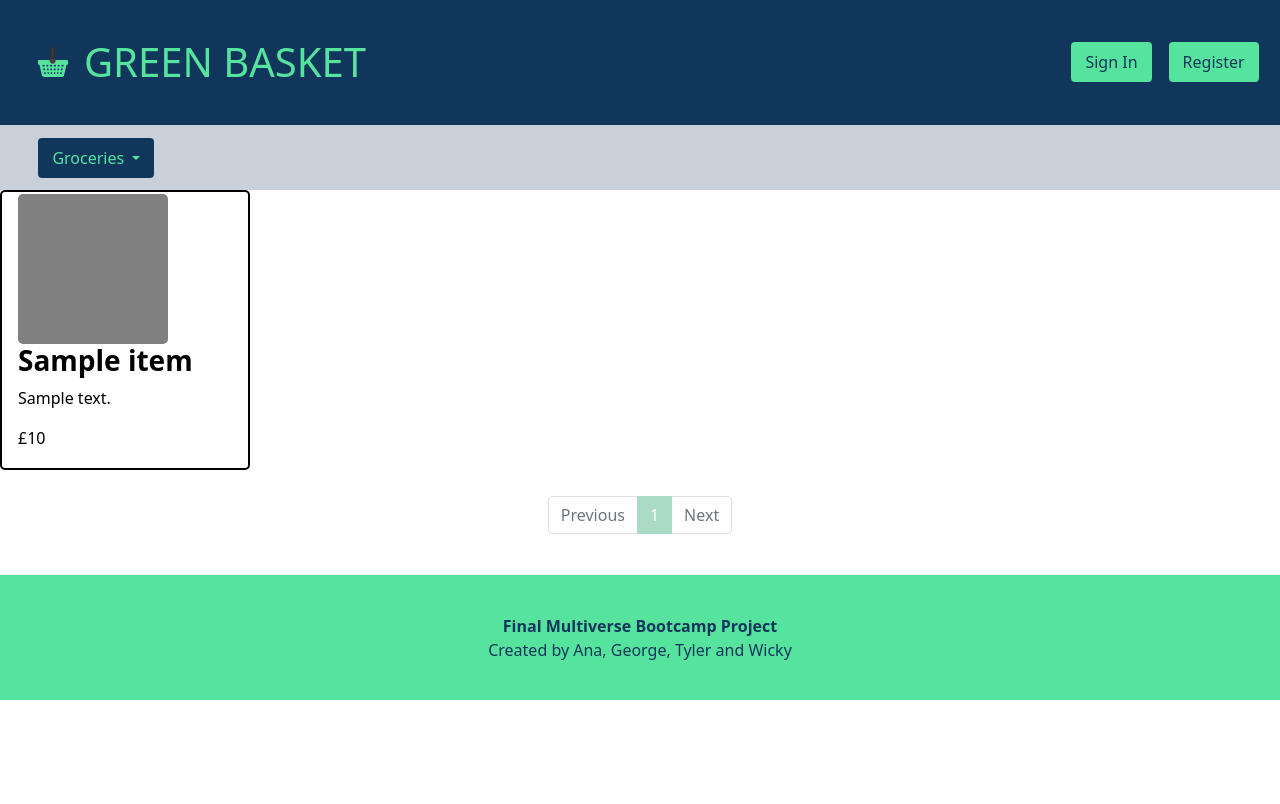
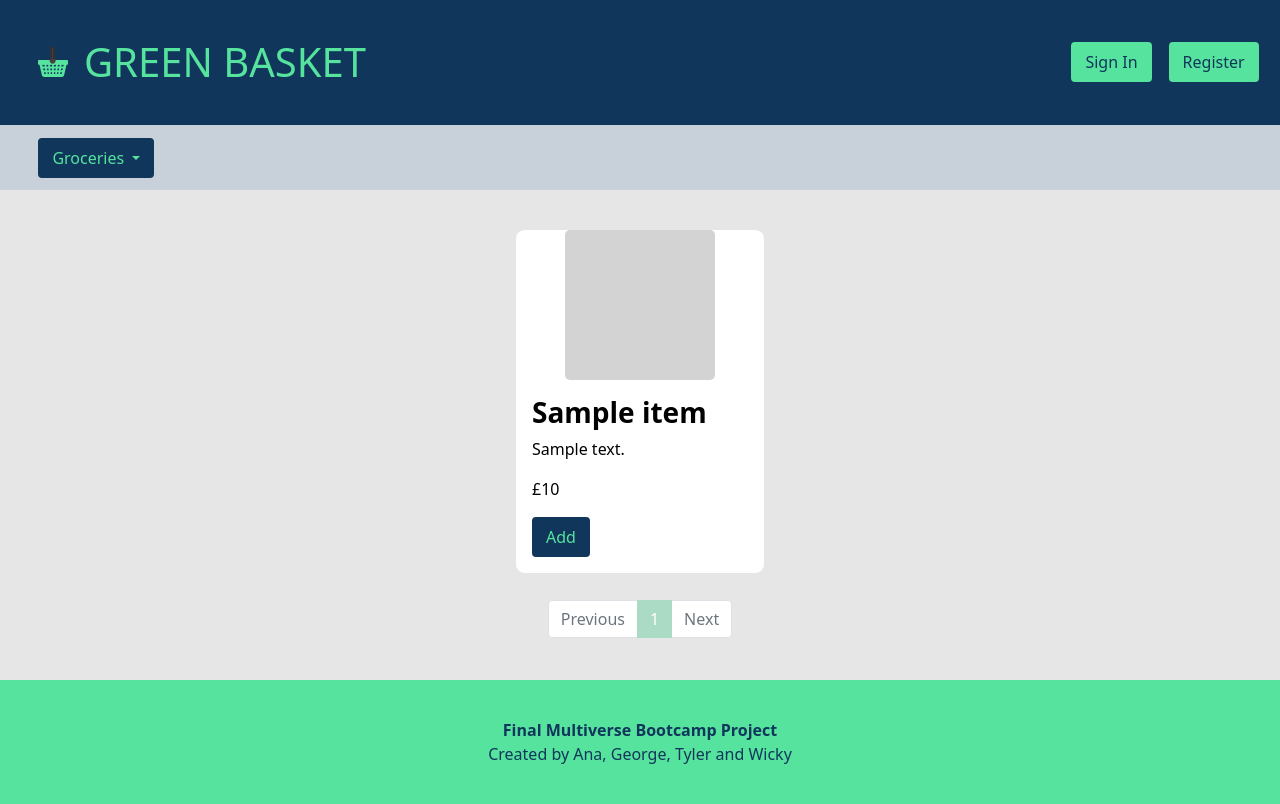
Before and after one commit to georeeve/group13-frontend, a Flask app: page / in a window 1280 px wide. Before the commit the page ends 700 px from the top, so only its background shows below. Run offline with Flask 2, Linux system fonts and the light colour scheme; a database or web service that is not in the repository returns one stand-in record (values such as "Sample title"); data that the repository does not hold is empty.

Commit message:
updated css; added todo

```diff
--- a/static/style.css
+++ b/static/style.css
@@ -2,7 +2,7 @@
   --colour-primary: #11365b;
   --colour-highlight: #55e39e;
   --colour-subdued: #abdbc4;
-  --bg-highlight: #f7f7f7;
+  --bg-light: #e6e6e6;
   --font-main: #4b637a;
   --font-light: #c8d0da;
   --white: #ffffff;
@@ -162,23 +162,29 @@ h1 {
 
 /********** CARD **********/
 .container_items {
+  margin: 3% 2% 0%;
   display: flex;
+  justify-content: center;
   gap: 10px;
   flex-wrap: wrap;
 }
 
 .card_item {
-  padding: 2px 16px;
+  background-color: var(--white);
+  /* padding: 10px 15px; */
   width: 250px;
-  border: solid 2px black;
-  border-radius: 5px;
+  border: solid 1px var(--bg-light);
+  border-radius: 10px;
+  flex-direction: column;
+  justify-content: center;
 }
 
 .product_image {
-  background-color: gray;
+  align-self: center;
+  background-color: lightgrey;
   width: 150px;
   height: 150px;
-  border-radius: 5px 5px 5px 5px;
+  border-radius: 5px;
 }
 
 /********** PAGINATION **********/
--- /dev/null
+++ b/templates/components/item-card.html
@@ -0,0 +1,16 @@
+{% for item in items %}
+<!--  -->
+{% if loop.index >= start and loop.index < end %}
+<div class="col-6 card_item category-{{item.category.id}} d-flex">
+  <div class="product_image"></div>
+  <!-- <img class="product_image"> -->
+  <div class="card-body">
+    <h3><b>{{item.name}}</b></h3>
+    <p>{{item.description}}</p>
+    <p>£{{item.price}}</p>
+    <button class="btn btn__main">Add</button>
+  </div>
+</div>
+{% endif %}
+<!--  -->
+{% endfor %}
--- a/templates/index.html
+++ b/templates/index.html
@@ -21,19 +21,9 @@
     {% include 'components/products-nav.html' %}
     <!-- item card -->
     <div class="container_items">
-      {% for item in items %}
       <!--  -->
-      {% if loop.index >= start and loop.index < end %}
-      <div class="card_item category-{{item.category.id}}">
-        <div class="product_image"></div>
-        <!-- <img class="product_image"> -->
-        <h3><b>{{item.name}}</b></h3>
-        <p>{{item.description}}</p>
-        <p>£{{item.price}}</p>
-      </div>
-      {% endif %}
+      {% include 'components/item-card.html' %}
       <!--  -->
-      {% endfor %}
     </div>
 
     {% include 'components/pagination.html' %}
```
Also changed, not shown: templates/components/header.html (+8 -0 lines), templates/components/items-display.html (deleted, +0 -11 lines), README.md.
